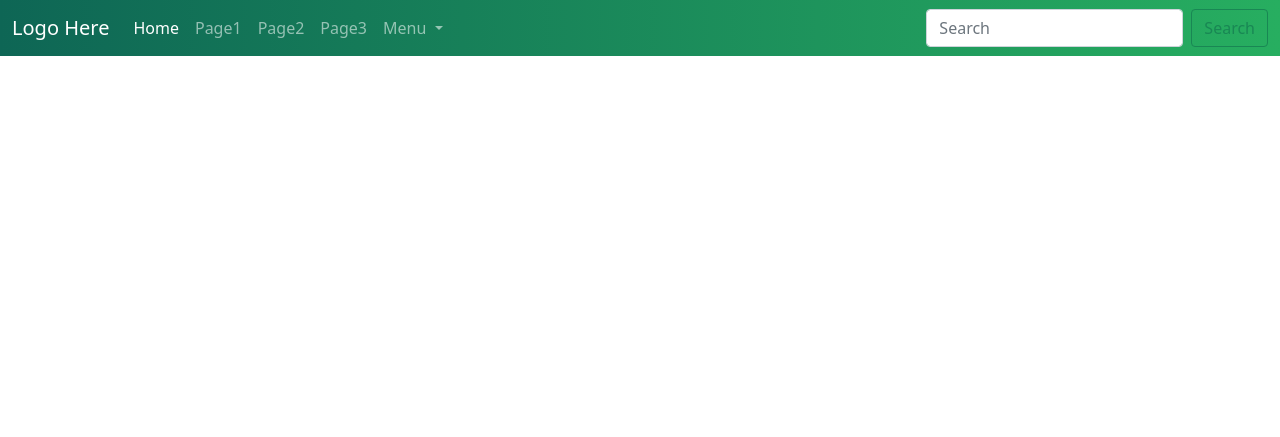
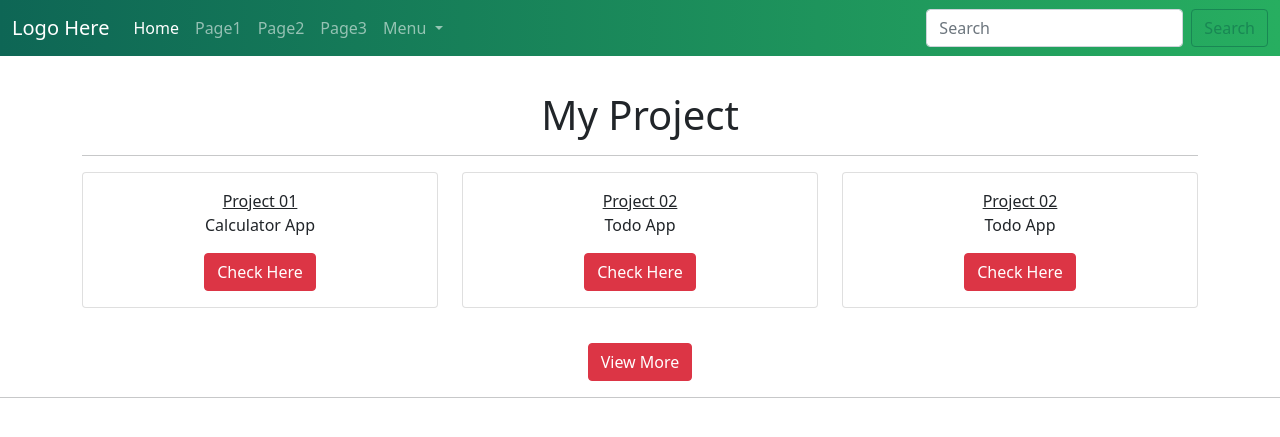
Before and after one commit to Muhammad-Usama-07/Web-Development-WIth-Python, a Django app: page / in a window 1280 px wide. Shown: the top 437 px of the page. Run offline with Django 3.2, Linux system fonts and the light colour scheme.

Commit message:
adding project box

```diff
--- a/FirstProject/templates/index.html
+++ b/FirstProject/templates/index.html
@@ -56,6 +56,69 @@
         </div>
     </nav>
 
+    <!--Project Section start-->
+    <div class="container">
+        <div class="headingfonts">
+            <h1 style="text-align: center; margin-top: 35px;">My Project</h1>
+            <hr>
+        </div>
+        <div class="row">
+            <div class="col-sm-6 col-md-4 col-lg-4">
+                <div class="card">
+
+                    <div class="card-body text-center">
+                        <p class="card-text"><u>Project 01</u>
+                            <br>
+                            <span id="alltext5">Calculator App</span>
+                        </p>
+                        <a href="Projects.html#economicSystem">
+                            <button class="btn btn-danger"><span id="buttontext5">Check Here</span></button>
+                        </a>
+                    </div>
+                </div>
+
+            </div>
+            <div class="col-sm-6 col-md-4 col-lg-4">
+                <div class="card">
+
+
+                    <div class="card-body text-center">
+                        <p class="card-text"><u>Project 02</u>
+                            <br>
+                            <span id="alltext5">Todo App</span>
+                        </p>
+                        <a href="#">
+                            <button class="btn btn-danger"><span id="buttontext5">Check Here</span></button>
+                        </a>
+                    </div>
+                </div>
+            </div>
+            <div class="col-sm-6 col-md-4 col-lg-4">
+                <div class="card">
+
+                    <div class="card-body text-center">
+                        <p class="card-text"><u>Project 02</u>
+                            <br>
+                            <span id="alltext5">Todo App</span>
+                        </p>
+                        <a href="#">
+                            <button class="btn btn-danger"><span id="buttontext5">Check Here</span></button>
+                        </a>
+                    </div>
+                </div>
+            </div>
+        </div>
+    </div>
+    <div>
+        <a href="Projects.html">
+
+            <p style="text-align: center; margin-top: 35px;"><button type="button" class="btn btn-danger">View More</button></p>
+        </a>
+        <hr>
+    </div>
+    </div><br>
+    <!--Projects section end-->
+
     <!-- Optional JavaScript; choose one of the two! -->
 
     <!-- Option 1: Bootstrap Bundle with Popper -->
```
Also changed, not shown: FirstProject/templates/style.css (added).
